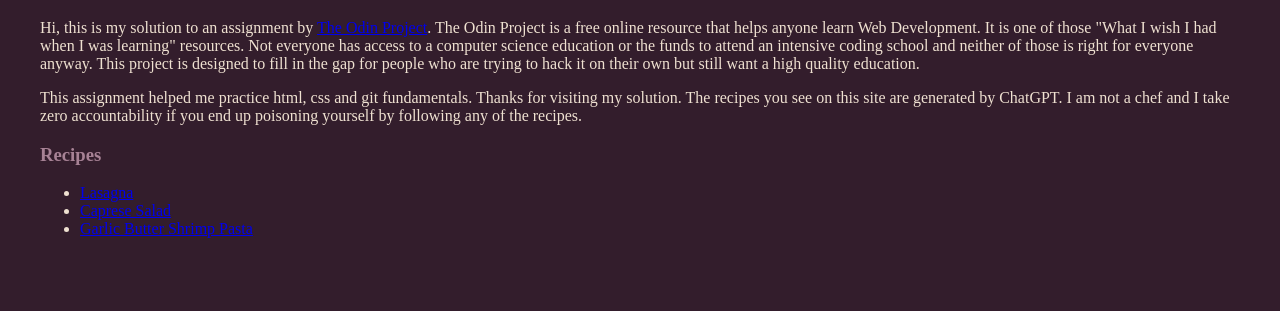
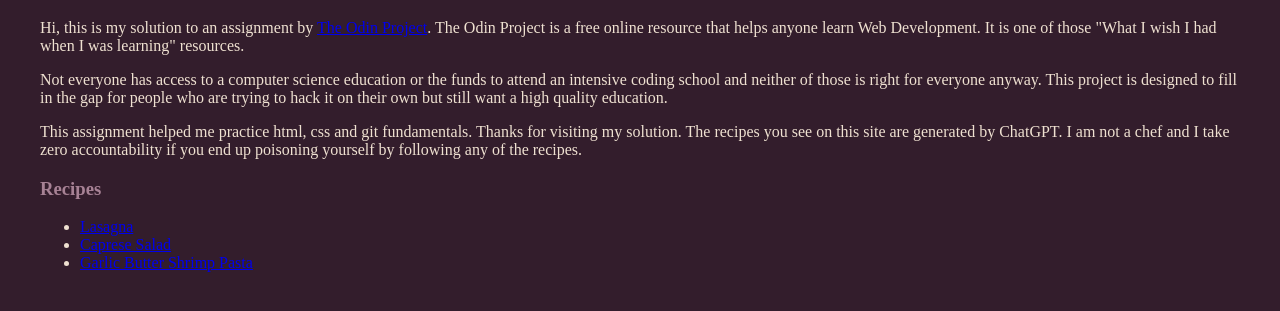
Before and after one commit to fkb003/odin-recipes, a plain HTML site: page index.html in a window 1280 px wide. Shown: the part 81-392 px from the top of the page. Drawn offline with Linux system fonts and the light colour scheme.

Commit message:
Break first paragraph into two

```diff
--- a/index.html
+++ b/index.html
@@ -10,7 +10,8 @@
 	<body>
 		<div class="container">
 			<h1>Fahad's Recipe Website</h1>
-			<p>Hi, this is my solution to an assignment by <a href="https://theodinproject.com" target="_blank" rel="noopener noreferrer">The Odin Project</a>. The Odin Project is a free online resource that helps anyone learn Web Development. It is one of those "What I wish I had when I was learning" resources. Not everyone has access to a computer science education or the funds to attend an intensive coding school and neither of those is right for everyone anyway. This project is designed to fill in the gap for people who are trying to hack it on their own but still want a high quality education.</p>
+			<p>Hi, this is my solution to an assignment by <a href="https://theodinproject.com" target="_blank" rel="noopener noreferrer">The Odin Project</a>. The Odin Project is a free online resource that helps anyone learn Web Development. It is one of those "What I wish I had when I was learning" resources.</p>
+			<p>Not everyone has access to a computer science education or the funds to attend an intensive coding school and neither of those is right for everyone anyway. This project is designed to fill in the gap for people who are trying to hack it on their own but still want a high quality education.</p>
 			<p>This assignment helped me practice html, css and git fundamentals. Thanks for visiting my solution. The recipes you see on this site are generated by ChatGPT. I am not a chef and I take zero accountability if you end up poisoning yourself by following any of the recipes.</p>
 			<h3>Recipes</h3>
 			<ul>
```
